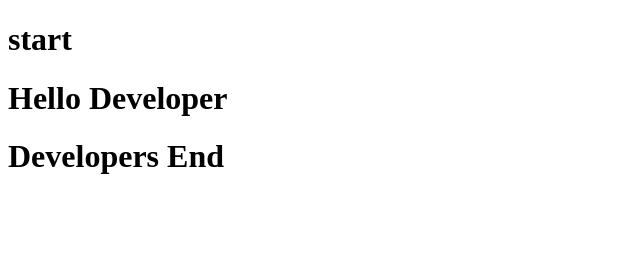
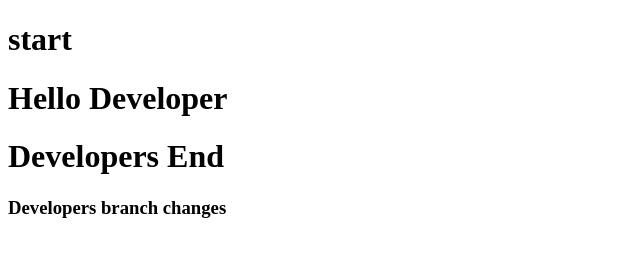
Before and after one commit to Yash36548/git-example, a plain HTML site: page index.html in a window 1280 px wide. Shown: the whole page, without its empty margins (0-640 px from the left). Drawn offline with Linux system fonts and the light colour scheme.

Commit message:
dev changes

```diff
--- a/index.html
+++ b/index.html
@@ -9,5 +9,6 @@
     <h1>start</h1>
     <h1>Hello Developer</h1>
     <h1>Developers End</h1>
+    <h3>Developers branch changes</h3>
   </body>
 </html>
```
